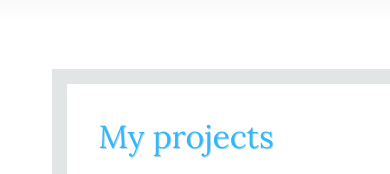
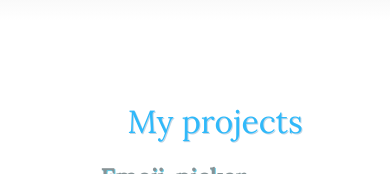
Before and after one commit to noribozo/my-own-website, a plain HTML site: page index.html in a window 390 px wide. Shown: the part 1039-1213 px from the top of the page. Drawn offline with Linux system fonts and the light colour scheme.

Commit message:
Update styles.css
Some changes in css

```diff
--- a/styles.css
+++ b/styles.css
@@ -151,12 +151,13 @@ aside {
 
 
 @media (max-width: 675px) {
-  .container-flex {
-    display: flex;
+  .container {
+
     flex-direction: column;
+    margin: 0 auto;
   }
 
-  header {
+  header, h1 {
     text-align: center;
   }
   nav ul {
@@ -165,6 +166,17 @@ aside {
   nav li {
     margin: .5em 0;
   }
+
+   .article-featured {
+
+      margin: 0;
+    }
+    .all-article-recent {
+      min-width: 150px;
+      align-content: center;
+      border: 0;
+    }
+
 
   .sidebar {
     display: none;
```
